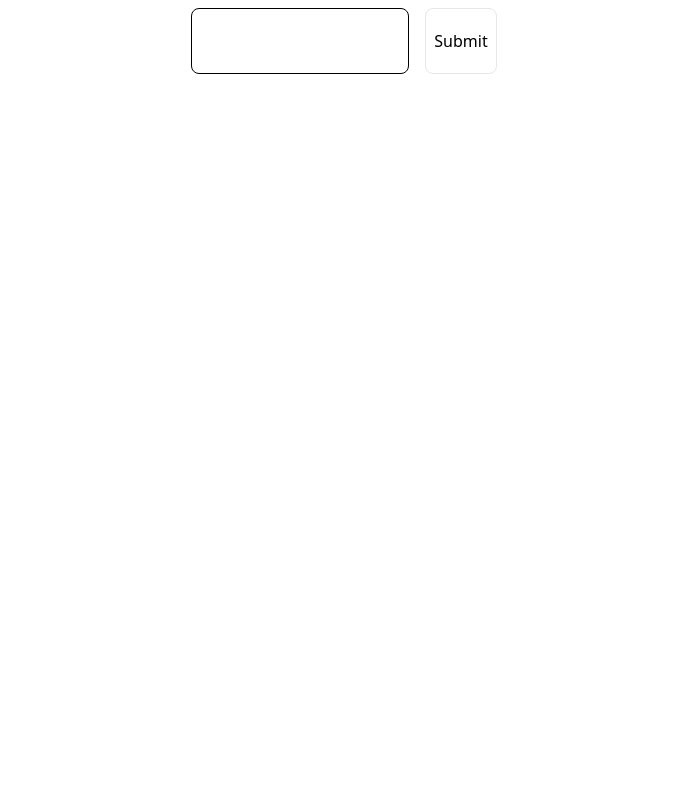
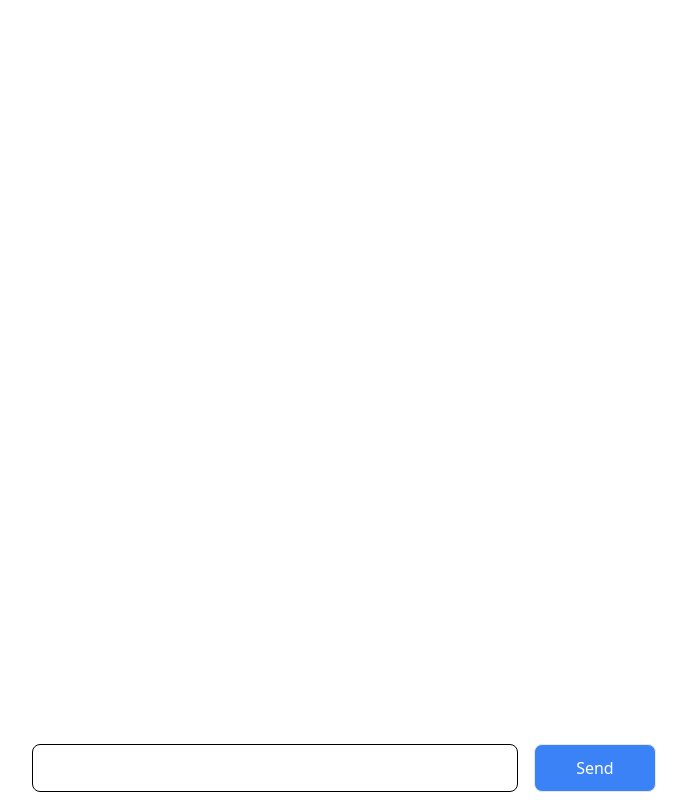
Before and after one commit to Taouen/ai-chat, a Next.js app: page / in a window 1280 px wide. Shown: the whole page, without its empty margins (296-983 px from the left). Built offline with nearby package versions, Linux system fonts and the light colour scheme.

Commit message:
Add key to ResponsePair component rendered in a loop

```diff
--- a/pages/index.js
+++ b/pages/index.js
@@ -1,6 +1,7 @@
 import Head from 'next/head';
 import { useState } from 'react';
 import { PulseLoader } from 'react-spinners';
+import { v4 as uuid4 } from 'uuid';
 
 import Layout from '../components/Layout';
 import ResponsePair from '../components/ResponsePair';
@@ -19,6 +20,7 @@ export default function Home() {
     e.preventDefault();
 
     const requests = [...prevRequests];
+
     requests.unshift(request);
     setPrevRequests(requests); // add current request to the array of previous requests
 
@@ -56,22 +58,32 @@ export default function Home() {
         />
       </Head>
       <Layout>
-        <form onSubmit={handleSubmit} className="flex">
-          <textarea
-            className="border rounded-lg border-black m-2 p-2 resize-none h-auto"
+        <form
+          onSubmit={handleSubmit}
+          className="flex fixed bottom-0 w-full max-w-screen-sm bg-white"
+        >
+          <input
+            className="border rounded-lg border-black m-2 p-2 resize-none w-4/5 h-12 focus:outline-none focus:ring focus:border-blue-500 active:border-blue-500"
             value={request}
             onChange={handleChange}
           />
-          <button className="border rounded-lg p-2 m-2" type="submit">
-            Submit
+          <button
+            className="border rounded-lg p-2 m-2 w-1/5 bg-blue-500 text-white"
+            type="submit"
+          >
+            Send
           </button>
         </form>
 
-        <div className="flex flex-col items-center w-full">
+        <div className="flex flex-col items-center w-full max-w-screen-sm ">
           {loading && <PulseLoader loading={loading} color="lightblue" />}
           {prevRequests.map((prompt, index) => {
             return (
-              <ResponsePair prompt={prompt} response={aiResponses[index]} />
+              <ResponsePair
+                key={prompt}
+                prompt={prompt}
+                response={aiResponses[index]}
+              />
             );
           })}
         </div>
```
